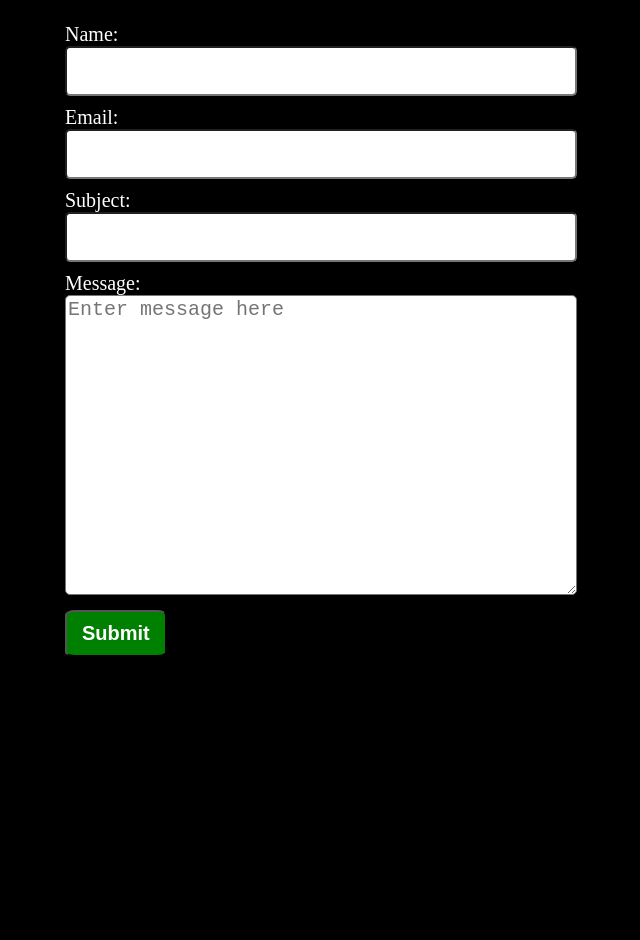
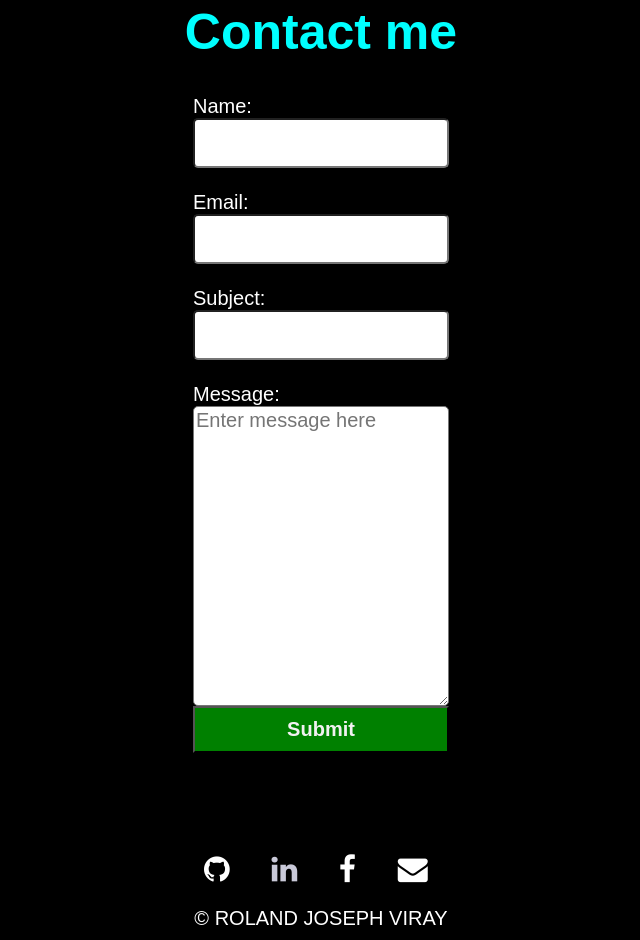
Before and after one commit to razGacheru/Portfolio, a website: page index.html in a window 1280 px wide. Shown: the part 1613-2553 px from the top of the page, without its empty margins (319-959 px from the left). Before the commit the page ends 2370 px from the top, so only its background shows below. Drawn offline with Linux system fonts and the light colour scheme; a web font is replaced by a local one.

Commit message:
added social media links

```diff
--- a/index.html
+++ b/index.html
@@ -4,6 +4,9 @@
     <meta charset="UTF-8">
     <meta http-equiv="X-UA-Compatible" content="IE=edge">
     <meta name="viewport" content="width=device-width, initial-scale=1.0">
+    <link rel="preconnect" href="https://fonts.googleapis.com">
+    <link rel="preconnect" href="https://fonts.gstatic.com" crossorigin>
+    <link href="https://fonts.googleapis.com/css2?family=Wix+Madefor+Text&display=swap" rel="stylesheet">
     <link rel="stylesheet" href="https://maxcdn.bootstrapcdn.com/font-awesome/4.4.0/css/font-awesome.min.css">
     <link rel="stylesheet" href="./style.css">
     <title>Roland Joseph Viray</title>
@@ -50,11 +53,11 @@
                 <p> Salon Website </p>
             </div>
             <div class="project-two">
-                <img src="https://www.pngfind.com/pngs/m/676-6764065_default-profile-picture-transparent-hd-png-download.png" alt="p1">
+                <img src="https://cdn.dreamtemplate.com/product/images/215/9834/20140625055007.jpg" alt="p1">
                 <p> Library </p>
             </div>
             <div class="project-three">
-                <img src="https://www.pngfind.com/pngs/m/676-6764065_default-profile-picture-transparent-hd-png-download.png" alt="p1">
+                <img src="https://cdn.dreamtemplate.com/product/images/215/9834/20140625055007.jpg" alt="p1">
                 <p> Salon Website </p>
             </div>
         </div>
@@ -72,14 +75,24 @@
             <input name="_replyto" name="email" type="email" id="email" required></input>
             <br />
             <span>Subject:</span>
-            <input name="subject" type="text" id="subject" required></input>
+            <input name="subject" type="text" id="subject"></input>
             <br />
             <span>Message:</span>
-            <textarea name="comment" id="message" placeholder="Enter message here"></textarea>
+            <textarea name="comment" id="message" placeholder="Enter message here" required></textarea>
             <button id="submit" value="Send">Submit</button>
         </form>
     </div>
 
+    <footer>
+        <ul>
+            <li><a href="http://github.com/razGacheru?tab=repositories" target="_blank"><i class="fa fa-github"></i></a></li>
+            <li><a href="#contacts"><i class="fa fa-linkedin" style="color:rgb(201, 201, 216)"></i></a></li>
+            <li><a href="https://www.facebook.com/roland.joseph.31337194/" target="_blank" ><i class="fa fa-facebook"></i></a></li>
+            <li><a href="#contacts"><i class="fa fa-envelope"></i></a></li>
+        </ul>
+        <span>© ROLAND JOSEPH VIRAY</span>
+    </footer>
+
     <script src="./main.js"></script>
 </body>
 </html>
--- a/style.css
+++ b/style.css
@@ -1,7 +1,8 @@
 * {
     box-sizing: border-box;
     background-color: rgb(0, 0, 0);
-    color:rgb(255, 255, 255)
+    color:rgb(255, 255, 255);
+    font-family: 'Wix Madefor Text', sans-serif;
 }
 
 body {
@@ -150,33 +151,40 @@ i:hover {
 
 #contacts {
     display: block;
-    margin-bottom: 100px;
+    margin-bottom: 50px;
     width: 100%;
+    margin-top: -12%;
 }
 
 #name, #email, #subject, #message {
     background-color: rgb(255, 255, 255);
-    margin-bottom: 10px;
-    height: 20px;
     width: 100%;
     height: 50px;
     color: black;
     font-size: 20px;
+    display: block;
     border-radius: 5px;
+    margin: auto;
+}
+
+ #form {
+    width: 50%;
+    margin: auto;
 }
 
 #message {
     height: 300px;
+    width: 100%;
 }
 
 #submit {
     font-size: 20px;
-    color: rgb(255, 255, 255);
+    color: rgb(241, 241, 241);
     padding: 10px 15px;
-    border-radius: 10%;
     font-weight: 600;
     background-color: green;
     cursor: pointer;
+    width: 100%;
 }
 
 #submit:hover {
@@ -185,6 +193,24 @@ i:hover {
 
 #submit:active {
     opacity: 1.5;
+}
+
+footer > ul {
+    list-style: none;;
+    font-size: 30px;
+    display: flex;
+    justify-content: space-evenly;
+    width: 60%;
+    margin-top: 100px;
+    padding: 0;
+    margin-left: 19%;
+}
+
+footer > span {
+    display: block;
+    text-align: center;
+    margin-top: -10px;
+    margin-bottom: 10px;
 }
 
 @media screen and (max-width: 600px) {
@@ -196,6 +222,7 @@ i:hover {
         margin-top: 20%;
     }
 }
+
 @media screen and (max-width: 745px) {
     #navLeft {
         width: 50%;
@@ -221,7 +248,6 @@ i:hover {
     }
 
 
-
     .profile > img {
         margin-top: 20px;
         width: 300px;
@@ -243,9 +269,6 @@ i:hover {
     #name, #email, #subject, #message {
         text-align: left;
     }
-
-
-
 }
 
 
@@ -258,9 +281,6 @@ i:hover {
     body {
         text-align: left;
     }
-
-
-
 }
 
 @media screen and (min-width: 1200px) {
```
